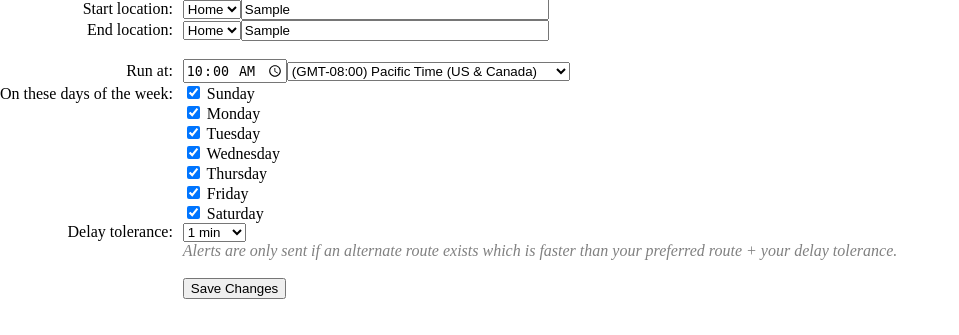
After one commit to MrDrewShep/Commute_Check_With_Endpoints, a Flask app: template templates/route.html in a window 1280 px wide. The commit adds this page. Shown: the part 587-922 px from the top of the page, without its empty margins (0-959 px from the left). Run offline with Flask 2, Linux system fonts and the light colour scheme; tables that the repository leaves empty hold one stand-in row (values such as "Sample post"); the template is opened without the code that fills it: values that come from a table or form of the project are taken from there, most other values are stand-ins (such as "Sample title", 1, 10 or a date in 2020); some libraries are stand-ins or nearby versions.

Commit message:
Update route complete

```diff
--- /dev/null
+++ b/templates/route.html
@@ -0,0 +1,252 @@
+<!DOCTYPE html>
+<html>
+
+<head>
+  <title>Simple Map</title>
+  <meta name="viewport" content="initial-scale=1.0">
+  <meta charset="utf-8">
+  <style>
+    #map {
+      margin-top: 0px;
+      margin-left: 100px;
+      height: 500px;
+      width: 700px;
+    }
+
+    #myform {
+      margin-top: 100px;
+      margin-left: 100px;
+    }
+
+    #registration_form {
+      display: table;
+    }
+
+    #registration_form p {
+      display: table-row;
+    }
+
+    #registration_form label {
+      display: table-cell;
+      padding-right: 10px;
+      text-align: right;
+    }
+
+    #registration_form input {
+      display: table-cell;
+    }
+
+    .texttip {
+      color: grey;
+      font-style: italic;
+    }
+
+    .controls {
+      width: 300px;
+    }
+
+    html,
+    body {
+      height: 100%;
+      margin: 0;
+      padding: 0;
+    }
+  </style>
+</head>
+
+<body>
+  <p>
+    <ul>
+      <li>Step 1: Type your start and end locations</li>
+      <li>Step 2: Drag the map to match your preferred route. This is the route against which the service will check for faster alternatives.</li>
+      <li>Step 3: Fill out the remainder of the form.</li>
+    </ul>
+  </p>
+  <div id="map"></div>
+  <div class="myform">
+    <!--removed $event from the function call, which was preventing the function from running-->
+    <form id="registration_form" {% if my_route %}method="post" action="/route/edit/{{my_route.id}}"{% else %}method="post" action="/route/new"{% endif %} onsubmit="submit_preferred_route()">
+      <p>
+        <label for="">Start location:</label>
+        <select name="start_location_type" id="" required>
+          <option value="home" {% if my_route.start_location_type == "home" %}selected{% endif %}>Home</option>
+          <option value="work" {% if my_route.start_location_type == "work" %}selected{% endif %} {% if not my_route %} selected {% endif %}>Work</option>
+        </select>
+        <input type="text" class="controls" placeholder="Start typing here" id="pac-input-start" name="start_location" value="{% if my_route %}{{my_route.start_location}}{% endif %}" required>
+      </p>
+      <p>
+        <label for="">End location:</label>
+        <select name="end_location_type" id="" required>
+          <option value="home" {% if my_route.end_location_type == "home" %}selected{% endif %} {% if not my_route %} selected {% endif %}>Home</option>
+          <option value="work" {% if my_route.end_location_type == "work" %}selected{% endif %}>Work</option>
+        </select>
+        <input type="text" class="controls" placeholder="Start typing here" id="pac-input-end" name="end_location" value="{% if my_route %}{{my_route.end_location}}{% endif %}" required>
+      </p>
+      <br>
+      <p>
+        <label for="">Run at:</label>
+        <input type="time" name="local_run_time" id=""  value="{% if my_route %}{{my_route.local_run_time}}{% endif %}" required>
+        <select name="local_timezone_offset" required>
+            <option timeZoneId="5" gmtAdjustment="GMT-08:00" useDaylightTime="1" value="-8" {% if my_route.local_timezone_offset == -8 %} selected {% endif %}>(GMT-08:00) Pacific Time (US & Canada)</option>
+            <option timeZoneId="9" gmtAdjustment="GMT-07:00" useDaylightTime="1" value="-7" {% if my_route.local_timezone_offset == -7 %} selected {% endif %}>(GMT-07:00) Mountain Time (US & Canada)</option>
+            <option timeZoneId="11" gmtAdjustment="GMT-06:00" useDaylightTime="1" value="-6" {% if my_route.local_timezone_offset == -6 %} selected {% endif %}>(GMT-06:00) Central Time (US & Canada)</option>
+            <option timeZoneId="15" gmtAdjustment="GMT-05:00" useDaylightTime="1" value="-5" {% if my_route.local_timezone_offset == -5 %} selected {% endif %} {% if not my_route.local_timezone_offset %} selected {% endif %}>(GMT-05:00) Eastern Time (US & Canada)</option>
+        </select>
+      </p>
+      <p>
+        <label for="">On these days of the week:</label>
+        <input type="checkbox" value="Sunday" name="Sunday" {% if my_route.run_sunday %} checked {% endif %}> Sunday <br>
+        <input type="checkbox" value="Monday" name="Monday" {% if my_route.run_monday %} checked {% endif %}> Monday <br>
+        <input type="checkbox" value="Tuesday" name="Tuesday" {% if my_route.run_tuesday %} checked {% endif %}> Tuesday <br>
+        <input type="checkbox" value="Wednesday" name="Wednesday" {% if my_route.run_wednesday %} checked {% endif %}> Wednesday <br>
+        <input type="checkbox" value="Thursday" name="Thursday" {% if my_route.run_thursday %} checked {% endif %}> Thursday <br>
+        <input type="checkbox" value="Friday" name="Friday" {% if my_route.run_friday %} checked {% endif %}> Friday <br>
+        <input type="checkbox" value="Saturday" name="Saturday" {% if my_route.run_saturday %} checked {% endif %}> Saturday <br>
+      </p>
+      <p>
+        <label for="">Delay tolerance:</label>
+        <select name="delay_tolerance" id="" required>
+          <option value="1" {% if my_route.delay_tolerance == 1 %} selected {% endif %}>1 min</option>
+          <option value="2" {% if my_route.delay_tolerance == 2 %} selected {% endif %}>2 min</option>
+          <option value="3" {% if my_route.delay_tolerance == 3 %} selected {% endif %}>3 min</option>
+          <option value="4" {% if my_route.delay_tolerance == 4 %} selected {% endif %}>4 min</option>
+          <option value="5" {% if my_route.delay_tolerance == 5 %} selected {% endif %}>5 min</option>
+          <option value="6" {% if my_route.delay_tolerance == 6 %} selected {% endif %}>6 min</option>
+          <option value="7" {% if my_route.delay_tolerance == 7 %} selected {% endif %}>7 min</option>
+          <option value="8" {% if my_route.delay_tolerance == 8 %} selected {% endif %}>8 min</option>
+          <option value="9" {% if my_route.delay_tolerance == 9 %} selected {% endif %}>9 min</option>
+          <option value="10" {% if my_route.delay_tolerance == 10 %} selected {% endif %}>10 min</option>
+          <option value="11" {% if my_route.delay_tolerance == 11 %} selected {% endif %}>11 min</option>
+          <option value="12" {% if my_route.delay_tolerance == 12 %} selected {% endif %}>12 min</option>
+          <option value="13" {% if my_route.delay_tolerance == 13 %} selected {% endif %}>13 min</option>
+          <option value="14" {% if my_route.delay_tolerance == 14 %} selected {% endif %}>14 min</option>
+          <option value="15" {% if my_route.delay_tolerance == 15 %} selected {% endif %}>15 min</option>
+        </select>
+      </p>
+      <p>
+        <label for=""></label>
+        <label for="" style="text-align:left;"><font class="texttip">Alerts are only sent if an alternate route exists which is faster than your preferred route + your delay tolerance.</font></label>
+      </p>
+      <br>
+      <p>
+        <label for=""></label>
+        <input type="submit" {% if my_route %}value="Save Changes"{% else %}value="Sign Me Up"{% endif %}>
+      </p>
+      <input type="hidden" id="preferred_route_info" name="google_response">
+    </form>
+    <br>
+    <br>
+  </div>
+  <script>
+
+    var preferred_route;
+    var autocomplete;
+
+    function initAutocomplete() {
+      // Create the autocomplete object, restricting the search predictions to
+      // geographical location types.
+      autocomplete_start = new google.maps.places.Autocomplete(
+        document.getElementById('pac-input-start'), { types: ['geocode'] });
+      autocomplete_end = new google.maps.places.Autocomplete(
+        document.getElementById('pac-input-end'), { types: ['geocode'] });
+
+      // Avoid paying for data that you don't need by restricting the set of
+      // place fields that are returned to just the address components.
+      autocomplete_start.setFields(['address_component']);
+      autocomplete_end.setFields(['address_component']);
+
+      // When the user selects an address from the drop-down, populate the
+      // address fields in the form.
+      // autocomplete.addListener('place_changed', fillInAddress);
+    };
+
+
+    function initMap() {
+      var directionsService = new google.maps.DirectionsService();
+      var directionsRenderer = new google.maps.DirectionsRenderer({
+        draggable: true
+      });
+      var indy = new google.maps.LatLng(39.768776, -86.157875);
+      var map = new google.maps.Map(document.getElementById('map'), {
+        zoom: 10,
+        center: indy
+      });
+
+      directionsRenderer.setMap(map);
+
+      var onChangeHandler = function () {
+        calculateAndDisplayRoute(directionsService, directionsRenderer);
+      };
+      directionsRenderer.addListener('directions_changed', function() {
+        onDrag(directionsRenderer.getDirections());
+      });
+      document.getElementById('pac-input-start').addEventListener('change', onChangeHandler);
+      document.getElementById('pac-input-end').addEventListener('change', onChangeHandler);
+    }
+
+
+    function initPrefilledRoute() {
+      var start_location_length = document.getElementById('pac-input-start').value.length;
+      var end_location_length = document.getElementById('pac-input-end').value.length;
+      {% if my_route %}
+      var waypoints = "{{my_route.waypoints}}"
+      {% endif %}
+      if (start_location_length > 0 && end_location_length > 0) {
+        console.log('ADJUST JS HERE');
+        console.log(waypoints);
+      }
+    };
+
+
+    var onDrag = function (my_directions) {
+      preferred_route = my_directions;
+    };
+
+
+    function calculateAndDisplayRoute(directionsService, directionsRenderer) {
+      directionsService.route(
+        {
+          origin: { query: document.getElementById('pac-input-start').value },
+          destination: { query: document.getElementById('pac-input-end').value },
+          travelMode: 'DRIVING'
+        },
+        function (response, status) {
+          if (status === 'OK') {
+            preferred_route = response;
+            // document.getElementById('response').textContent = JSON.stringify(response);
+            directionsRenderer.setDirections(response);
+          } else {
+            window.alert('Directions request failed due to ' + status);
+          }
+        });
+    }
+
+    function submit_preferred_route(e) {
+      let hiddenbox = document.getElementById('preferred_route_info');
+      // hiddenbox.value = preferred_route;  for some reason it wasn't working to pass the object through in the http request
+      hiddenbox.value = JSON.stringify(preferred_route);
+      console.log(preferred_route);
+      e.preventDefault();
+      // still need to figure out how to do preventDefault
+    };
+
+
+    function initialize() {
+      initMap();
+      initAutocomplete();
+      initPrefilledRoute();
+    };
+
+  </script>
+  <script
+    src="https://maps.googleapis.com/maps/api/js?key={{gm_api_key}}&libraries=places&callback=initialize"
+    async defer>
+  </script>
+  {% if my_route %}
+    <script>
+
+    </script>
+  {% endif %}
+</body>
+
+</html>
```
Also changed, not shown: controllers/route_controller.py (+16 -3 lines), models/route_model.py (+6 -1 lines), services/route_service.py (+13 -16 lines), templates/account_home.html (+4 -4 lines), templates/new_route.html (deleted, +0 -236 lines).
